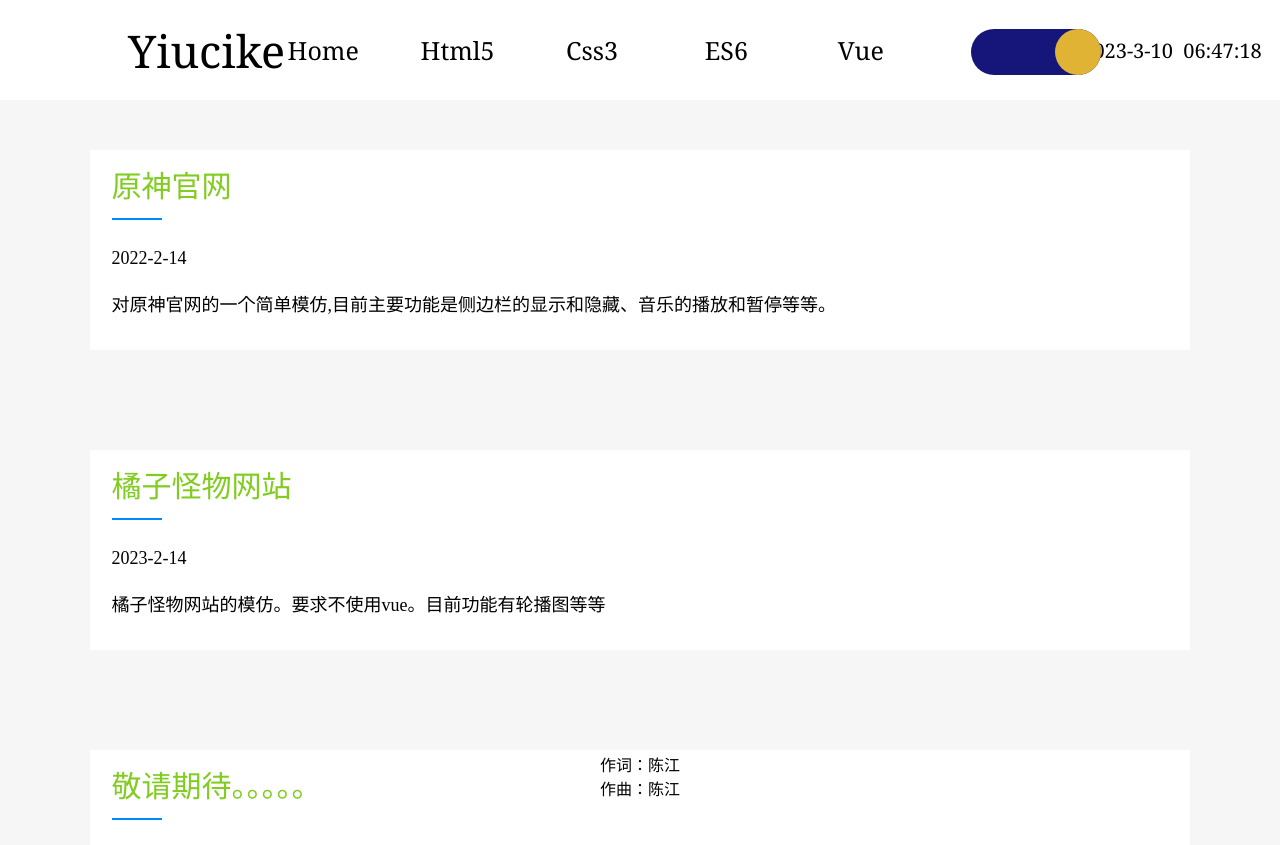
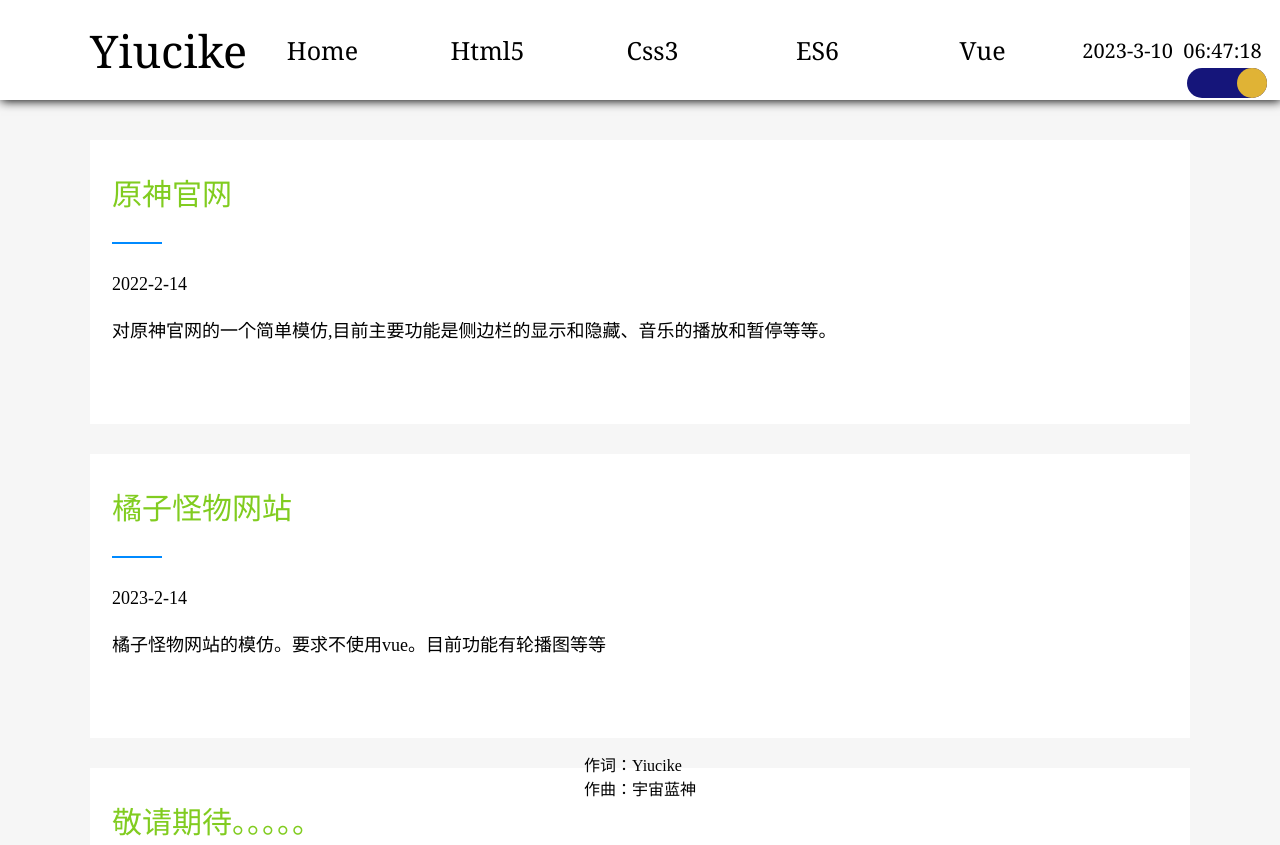
Before and after one commit to Lipom/lipom.github.io, a plain HTML site: page index.html in a window 1280 px wide. Shown: the top 845 px of the page. Drawn offline with Linux system fonts and the light colour scheme.

Commit message:
monster轮播图优化，首页优化

```diff
--- /dev/null
+++ b/css/main.less
@@ -0,0 +1,273 @@
+// 外包裹层
+.wrapper {
+
+    .naviMain_close {
+        background-color: black;
+    }
+
+    /* 导航栏开始 */
+
+
+    .naviMain {
+        height: 100px;
+        width: 100%;
+        position: relative;
+        // border-bottom: 2px solid #cfcdcd;
+        box-shadow: 1px 1px 10px;
+
+        // 版心
+        .naviContent {
+            height: 100%;
+            width: 1100px;
+            margin: 0 auto;
+            display: flex;
+            justify-content: flex-start;
+            align-items: center;
+            // margin-left: 12%;
+
+            .navi_title {
+                width: 150px;
+                height: 60px;
+                font-family: Cambria, Cochin, Georgia, Times, 'Times New Roman', serif;
+                font-size: 45px;
+            }
+
+            .navi_item {
+
+                height: 70%;
+                width: 15%;
+
+                display: flex;
+                align-items: center;
+                justify-content: center;
+
+                font-weight: 500;
+                font-size: 25px;
+                font-family: Cambria, Cochin, Georgia, Times, 'Times New Roman', serif;
+            }
+
+            .navi_light {
+                // float: right;
+                width: 80px;
+                height: 30px;
+
+                position: absolute;
+                right: 1%;
+                bottom: 2%;
+
+                border-radius: 23px;
+                background-color: rgb(21, 21, 122);
+
+                .light_box {
+
+                    width: 30px;
+                    height: 30px;
+
+                    position: absolute;
+                    /* 0-66 */
+                    right: 0%;
+
+                    border-radius: 15px;
+                    cursor: pointer;
+                    background-color: rgb(224, 179, 53);
+
+                    transition-property: all;
+                    transition-duration: 0.5s;
+                }
+            }
+
+            #navi_time {
+                float: right;
+                width: 185px;
+                height: 60px;
+                font-family: Cambria, Cochin, Georgia, Times, 'Times New Roman', serif;
+                font-size: 20px;
+
+                display: flex;
+                align-items: center;
+
+                position: absolute;
+                right: 1%;
+                top: 20px;
+
+                /* background-color: blueviolet; */
+            }
+        }
+
+
+
+    }
+
+    /* 导航栏结束 */
+
+
+    /*  内容开始 */
+    .content_close {
+        background-color: rgb(2 52 104);
+    }
+
+    .content_open {
+        background-color: rgb(246, 246, 246);
+    }
+
+    .contentWrap {
+        // margin-top: 20px;
+
+        // 版心
+        .contentMain {
+            width: 1100px;
+            margin: 0 auto;
+            padding-top: 40px;
+            padding-bottom: 40px;
+            // background-color: blue;
+
+            .content {
+                width: 100%;
+                // height: 1000px;
+
+                .item_close {
+                    background-color: black;
+                }
+
+                .item_open {
+                    background-color: #fff;
+
+                }
+
+                .item {
+                    // width: 86%;
+                    // height: 200px;
+
+                    margin-bottom: 30px;
+
+                    display: flex;
+                    flex-direction: column;
+                    /* justify-content: center; */
+                    align-items: center;
+
+                    .item_head {
+                        width: 96%;
+                        // height: 100px;
+                        display: flex;
+                        align-items: center;
+
+                        /* border-bottom: 1px solid #cec9c9; */
+                        margin-bottom: 30px;
+                        padding-top: 30px;
+
+                        position: relative;
+
+                        .item_title {
+                            color: rgb(129, 204, 32);
+                            font-size: 30px;
+                            font-weight: 500;
+                            text-decoration: none;
+                        }
+
+                        .box_blue {
+                            width: 50px;
+                            height: 2px;
+                            background-color: rgba(0, 138, 255);
+
+
+                            position: absolute;
+
+                            bottom: -30px;
+                            // padding-top: 30px;
+
+                        }
+                    }
+
+                    .item_content {
+                        width: 96%;
+                        height: 150px;
+                        // background-color: rgb(246, 246, 246);
+
+                        font-size: large;
+                        margin-top: 30px;
+                    }
+                }
+
+                // .item_one {
+                //     position: absolute;
+                //     left: 7%;
+                //     top: 5%;
+                // }
+
+                // .item_two {
+                //     position: absolute;
+                //     left: 7%;
+                //     top: 35%;
+                //     /* background-color: black; */
+                // }
+
+                // .item_three {
+                //     position: absolute;
+                //     left: 7%;
+                //     top: 65%;
+                //     /* background-color: black; */
+                // }
+
+            }
+        }
+
+
+
+
+    }
+
+    /*  内容结束 */
+
+    /* 页脚开始 */
+    .footer {
+        width: 100%;
+        height: 280px;
+        background-color: black;
+
+        .footerMain {
+            width: 1100px;
+            margin: 0 auto;
+
+
+        }
+
+        .footer_content {
+            // display: flex;
+            // align-items: center;
+            // justify-content: center;
+            color: #fff;
+
+            p {
+                padding-top: 40px;
+                float: right;
+            }
+
+            #a_footer {
+                padding-top: 40px;
+                display: block;
+                float: left;
+                font-size: 30px;
+            }
+        }
+
+    }
+
+    /* 页脚结束 */
+
+    /* 作者信息开始 */
+    .author_info {
+        width: 100%;
+        position: fixed;
+        bottom: 0%;
+        display: flex;
+        justify-content: center;
+        align-items: center;
+
+        .info {
+            /* position: absolute;
+        left: 50%; */
+        }
+    }
+
+    /* 作者信息结束 */
+}
--- a/css/one.css
+++ b/css/one.css
@@ -7,7 +7,7 @@ a{
     color: black;
 }
 /* 导航栏开始 */
-.nav{
+.naviMain{
     height: 100px;
     width: 100%;
 
@@ -79,7 +79,7 @@ a{
 
     /* background-color: blueviolet; */
 }
-.navi{
+.naviContent{
     height: 100%;
     width: 70%;
     display: flex;
@@ -89,7 +89,7 @@ a{
 
     /* background-color: coral; */
 }
-.navi .navi_item{
+.naviContent .navi_item{
     height: 70%;
     width: 15%;
     /* background-color: rgb(61, 61, 223); */
--- a/css/two.css
+++ b/css/two.css
@@ -14,3 +14,11 @@
     color: #fff;
 
 }
+/* 系统标签样式清除 */
+*{
+    margin:0;
+    padding:0;
+}
+a{
+    text-decoration: none;
+}
--- a/index.html
+++ b/index.html
@@ -1,41 +1,50 @@
 <!DOCTYPE html>
 <html lang="en">
+
 <head>
     <meta charset="UTF-8">
     <meta http-equiv="X-UA-Compatible" content="IE=edge">
     <meta name="viewport" content="width=device-width, initial-scale=1.0">
-    <link rel="stylesheet" href="./css/one.css">
+    <!-- <link rel="stylesheet" href="./css/one.css"> -->
     <link rel="stylesheet" href="./css/two.css">
+    <link rel="stylesheet" href="./css/main.css">
     <title>首页</title>
 
 </head>
+
 <body>
+    <div class="wrapper">
         <!-- 导航栏开始 -->
-    <div class="nav">
-        <div class="navi_title " id="navi_title"><a href="https://github.com/" class="main_font_color_open" name="home">Yiucike</a></div>
-        <div class="navi">
+        <div class="naviMain">
+            <div class="naviContent">
+                <div class="navi_title " id="navi_title"><a href="https://github.com/" class="main_font_color_open"
+                    name="home">Yiucike</a></div>
                 <div class="navi_item "><a href="https://github.com/" class="main_font_color_open">Home</a></div>
-            <div class="navi_item "><a href="https://www.runoob.com/html/html5-intro.html" class="main_font_color_open">Html5</a></div>
-            <div class="navi_item "><a href="https://www.runoob.com/css3/css3-tutorial.html" class="main_font_color_open">Css3</a></div>
-            <div class="navi_item "><a href="https://www.runoob.com/w3cnote/es6-tutorial.html" class="main_font_color_open">ES6</a></div>
+                <div class="navi_item "><a href="https://www.runoob.com/html/html5-intro.html"
+                        class="main_font_color_open">Html5</a></div>
+                <div class="navi_item "><a href="https://www.runoob.com/css3/css3-tutorial.html"
+                        class="main_font_color_open">Css3</a></div>
+                <div class="navi_item "><a href="https://www.runoob.com/w3cnote/es6-tutorial.html"
+                        class="main_font_color_open">ES6</a></div>
                 <div class="navi_item "><a href="https://v2.cn.vuejs.org/" class="main_font_color_open">Vue</a></div>
-        </div>
                 <div class="main_font_color_open" id="navi_time"></div>
                 <div class="navi_light">
                     <div class="light_box" id="light"></div>
                 </div>
             </div>
+        </div>
+
         <!-- 导航栏结束 -->
-
         <!-- 内容开始 -->
+        <div class="contentWrap content_open">
+            <div class="contentMain">
                 <div class="content content_open">
-
                     <div class="item item_one item_open">
                         <div class="item_head">
                             <a href="project/project1/index2.html" class="item_title">原神官网</a>
                             <div class="box_blue"></div>
                         </div>
-            <div class="item_content main_font_color_open" >
+                        <div class="item_content main_font_color_open">
                             2022-2-14<br><br>
                             对原神官网的一个简单模仿,目前主要功能是侧边栏的显示和隐藏、音乐的播放和暂停等等。
                         </div>
@@ -45,7 +54,7 @@
                             <a href="project/project2/index.html" class="item_title">橘子怪物网站</a>
                             <div class="box_blue"></div>
                         </div>
-            <div class="item_content main_font_color_open" >
+                        <div class="item_content main_font_color_open">
                             2023-2-14<br><br>
                             橘子怪物网站的模仿。要求不使用vue。目前功能有轮播图等等
                         </div>
@@ -55,7 +64,7 @@
                             <a href="#" class="item_title">敬请期待。。。。。</a>
                             <div class="box_blue"></div>
                         </div>
-            <div class="item_content main_font_color_open" >
+                        <div class="item_content main_font_color_open">
                             2023-2-14<br><br>
                             敬请期待。。。。。。
                         </div>
@@ -67,15 +76,18 @@
                         </div>
                     </div> -->
                 </div>
+            </div>
+        </div>
         <!-- 内容结束 -->
-
         <!-- 侧边栏开始 -->
         <!-- 侧边栏结束 -->
-
         <!-- 页脚开始 -->
         <div class="footer">
+            <div class="footerMain">
+
+                <div class="footer_content">
                     <a href="#navi_title" style="color: white;" id="a_footer">Home</a><br>
-        <div class="footer_content">
+                    <p>
                         Reading and leaning.<br>
                         读书学习<br><br>
                         Go further.<br>
@@ -84,19 +96,23 @@
                         看最美的风景<br><br>
                         With you.<br>
                         和你<br>
+                    </p>
+                </div>
             </div>
         </div>
         <!-- 页脚结束 -->
         <!-- 作者信息开始 -->
         <div class="author_info">
             <div class="info">
-            作词：陈江<br>
-            作曲：陈江
+                作词：Yiucike<br>
+                作曲：宇宙蓝神
             </div>
         </div>
         <!-- 作者信息结束 -->
+    </div>
 
 
     <script src="./js/main.js"></script>
 </body>
+
 </html>
--- a/project/project2/css/main.less
+++ b/project/project2/css/main.less
@@ -388,6 +388,7 @@ button {
     // 页脚开始
     .footer {
         background-color: orange;
+        width: 100%;
 
         // 版心
         .footerMain {
```
Also changed, not shown: js/main.js (+6 -3 lines), project/project2/index.html (+1 -0 lines), css/main.css (added), project/project2/css/main.css. Lines whose indentation alone changed are shown as unchanged.
